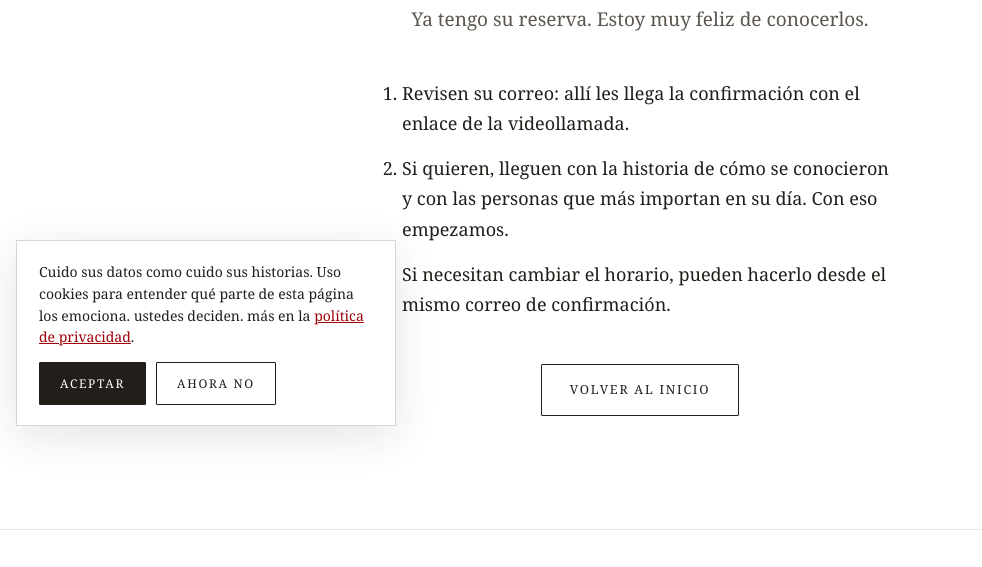
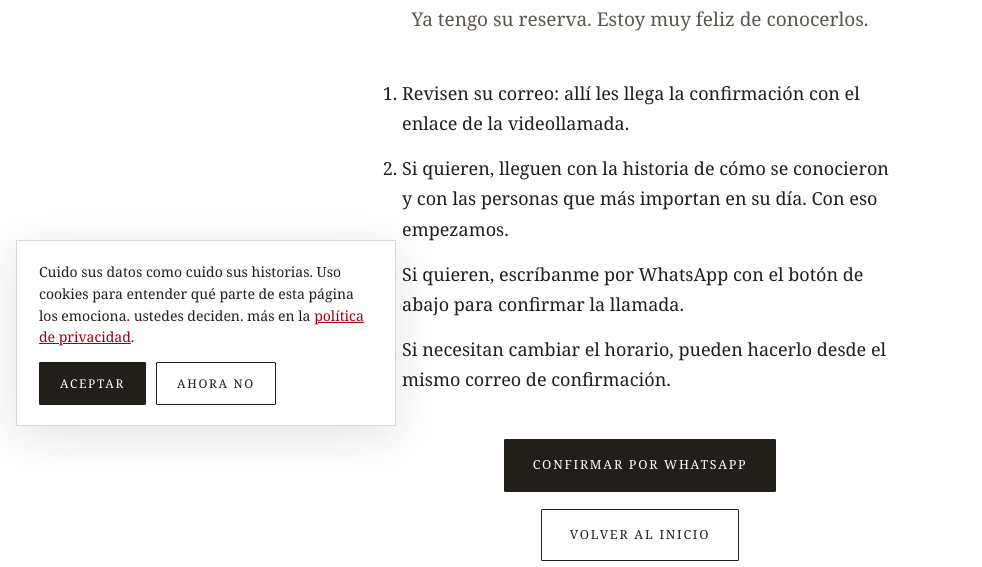
Before and after one commit to meltrujillo/meltrujillo, a plain HTML site: page gracias-reunion.html in a window 1280 px wide. Shown: the part 358-925 px from the top of the page, without its empty margins (0-982 px from the left). Drawn offline with Linux system fonts and the light colour scheme; a web font is replaced by a local one.

Commit message:
Add files via upload

```diff
--- a/gracias-reunion.html
+++ b/gracias-reunion.html
@@ -39,9 +39,11 @@
     <ol>
       <li>Revisen su correo: allí les llega la confirmación con el enlace de la videollamada.</li>
       <li>Si quieren, lleguen con la historia de cómo se conocieron y con las personas que más importan en su día. Con eso empezamos.</li>
+      <li>Si quieren, escríbanme por WhatsApp con el botón de abajo para confirmar la llamada.</li>
       <li>Si necesitan cambiar el horario, pueden hacerlo desde el mismo correo de confirmación.</li>
     </ol>
-    <p style="margin-top:44px"><a class="btn btn-ghost" href="/">Volver al inicio</a></p>
+    <p style="margin-top:44px"><a class="btn btn-primary" href="https://wa.me/573106985532?text=hola%20mel%2C%20ya%20agend%C3%A9%20nuestra%20llamada%20para%20conocernos" target="_blank" rel="noopener" data-mt-event="Contact" data-mt-label="gracias" data-mt-once>Confirmar por WhatsApp</a></p>
+    <p style="margin-top:14px"><a class="btn btn-ghost" href="/">Volver al inicio</a></p>
   </section>
 </main>
 <div class="inner-footer"><div class="page-wrap">
```
